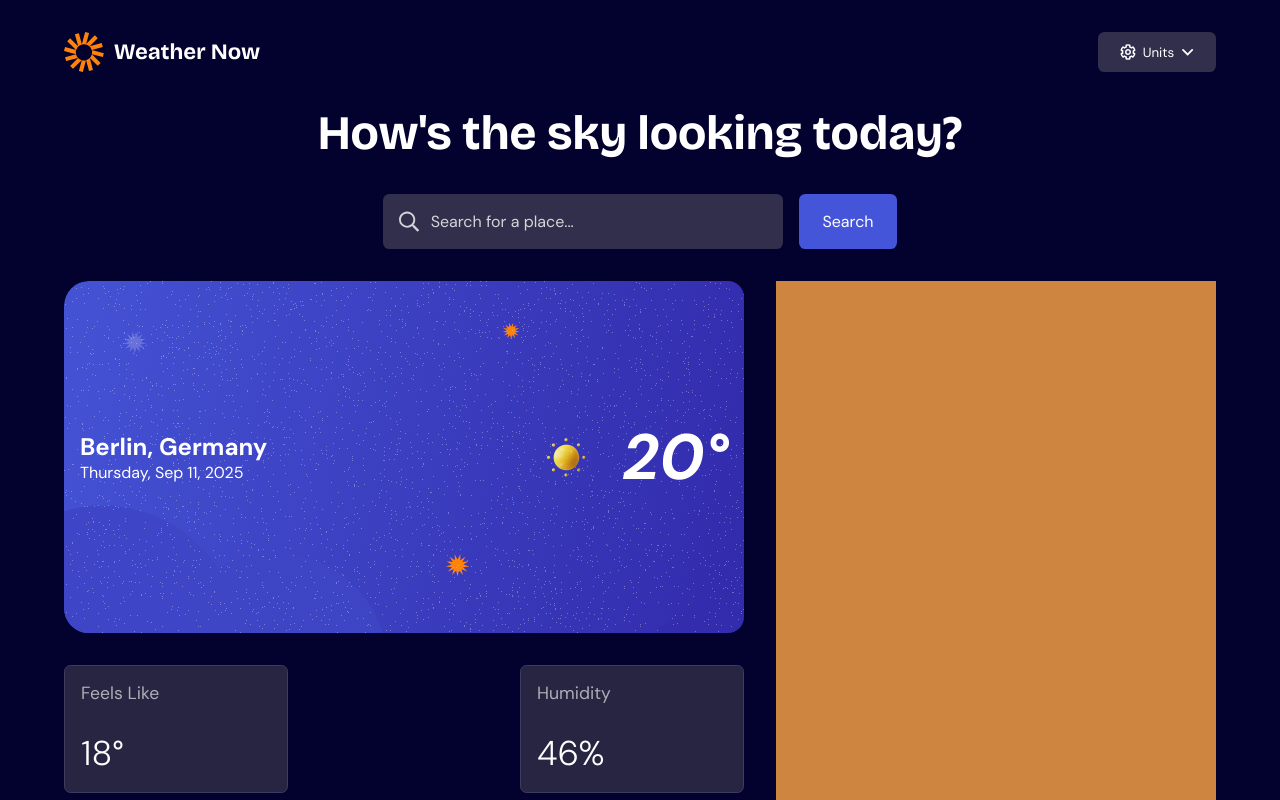
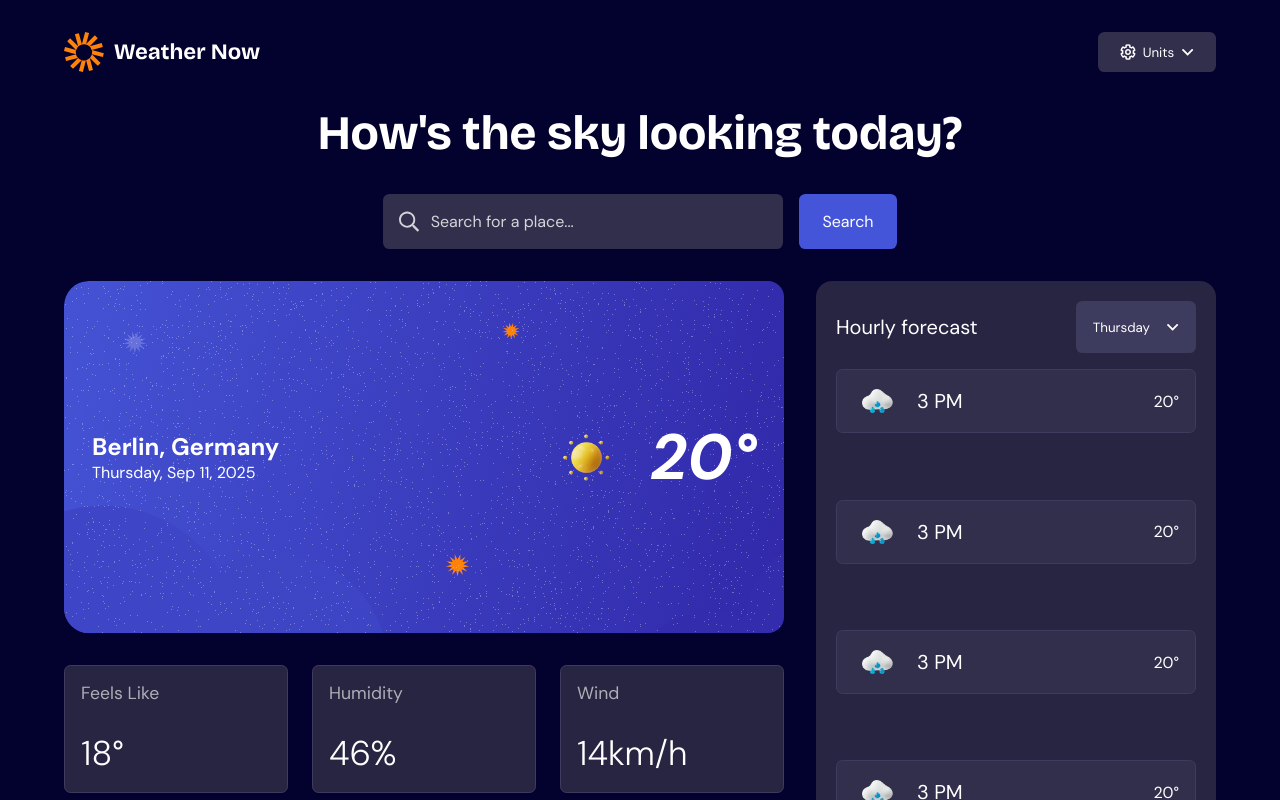
Before and after one commit to ArthurGehlen/weatherApp, a React (Vite) app: page / in a window 1280 px wide. Shown: the top 800 px of the page. Built offline with nearby package versions, Linux system fonts and the light colour scheme.

Commit message:
Estrutura principal finalizada e responsiva

```diff
--- a/src/App.css
+++ b/src/App.css
@@ -8,7 +8,9 @@
   font-family: "DM Sans", sans-serif;
 }
 
-body, #root, html {
+body,
+#root,
+html {
   background-color: hsl(243, 96%, 9%);
   overflow-x: hidden;
 }
@@ -34,7 +36,7 @@ main .temperature_wrapper {
 }
 
 main .hourly_forecast_wrapper {
-  flex: 1 0 25rem;
+  flex: 1 0 20rem;
   background-color: peru;
 }
 
@@ -44,7 +46,7 @@ main .today {
   width: 100%;
   height: 22rem;
   color: hsl(0, 0%, 100%);
-  padding: 1rem;
+  padding: 1.75rem;
   display: flex;
   justify-content: space-between;
   align-items: center;
@@ -61,7 +63,7 @@ main .today h1 {
 }
 
 main .today h1 img {
-  max-width: 5rem;
+  max-width: 6rem;
 }
 
 main .temperature_info_wrapper {
@@ -83,3 +85,46 @@ main .daily_forecast_wrapper .daily_forecast_map {
   justify-content: space-between;
   flex-wrap: wrap;
 }
+
+main .hourly_forecast_wrapper {
+  border-radius: 1rem;
+  padding: 1.25rem;
+  background-color: hsl(243, 27%, 20%);
+}
+
+main .hourly_forecast_wrapper header {
+  height: 5%;
+  display: flex;
+  align-items: center;
+  justify-content: space-between;
+}
+
+main .hourly_forecast_wrapper header p {
+  color: hsl(0, 0%, 100%);
+  font-size: 1.25rem;
+}
+
+main .hourly_forecast_wrapper header button {
+  height: 100%;
+  padding: .2rem 1rem;
+  display: flex;
+  align-items: center;
+  gap: 1rem;
+  background-color: hsl(243, 23%, 30%);
+  color: hsl(0, 0%, 100%);
+  border: 1px solid transparent;
+  border-radius: .4rem;
+}
+
+main .hourly_forecast_wrapper header button img {
+  max-width: 1rem;
+}
+
+main .hourly_forecast_wrapper .hourly_map {
+  margin-top: 1rem;
+  height: calc(95% - 1rem);
+  display: flex;
+  flex-direction: column;
+  justify-content: space-between;
+  gap: 1rem;
+}
--- a/src/App.jsx
+++ b/src/App.jsx
@@ -3,12 +3,14 @@ import Header from "./layout/Header";
 import SearchContainer from "./layout/SearchContainer";
 import TemperatureInfo from "./components/TemperatureInfo";
 import DailyTemperature from "./components/DailyTemperature";
+import HourlyTemperature from "./components/HourlyTemperature";
 
 // Utils
 import "./App.css";
 import get_current_day_info from "./utils/GetCurrentDay";
 
 // Images
+import icon_dropdown from "./assets/images/icon-dropdown.svg";
 import sunny from "./assets/images/icon-sunny.webp";
 import icon_rain from "./assets/images/icon-rain.webp";
 
@@ -91,7 +93,26 @@ function App() {
           </div>
         </div>
 
-        <div className="hourly_forecast_wrapper"></div>
+        <div className="hourly_forecast_wrapper">
+          <header>
+            <p>Hourly forecast</p>
+            <button>
+              {get_current_day_info.week_day()}
+              <img src={icon_dropdown} alt="Dropdown" />
+            </button>
+          </header>
+
+          <div className="hourly_map">
+            <HourlyTemperature icon={icon_rain} temperature="20°" hour="3 PM" />
+            <HourlyTemperature icon={icon_rain} temperature="20°" hour="3 PM" />
+            <HourlyTemperature icon={icon_rain} temperature="20°" hour="3 PM" />
+            <HourlyTemperature icon={icon_rain} temperature="20°" hour="3 PM" />
+            <HourlyTemperature icon={icon_rain} temperature="20°" hour="3 PM" />
+            <HourlyTemperature icon={icon_rain} temperature="20°" hour="3 PM" />
+            <HourlyTemperature icon={icon_rain} temperature="20°" hour="3 PM" />
+            <HourlyTemperature icon={icon_rain} temperature="20°" hour="3 PM" />
+          </div>
+        </div>
       </main>
     </>
   );
--- a/src/components/DailyTemperature.css
+++ b/src/components/DailyTemperature.css
@@ -4,7 +4,6 @@
   color: hsl(0, 0%, 100%);
   width: 8rem;
   padding: 1rem;
-  margin-bottom: 0.8rem;
   border-radius: 0.8rem;
   text-align: center;
 }
@@ -17,3 +16,9 @@
   display: flex;
   justify-content: space-between;
 }
+
+@media screen and (max-width: 678px) {
+  .daily_temperature {
+    margin-bottom: 0.8rem;
+  }
+}
--- /dev/null
+++ b/src/components/HourlyTemperature.css
@@ -0,0 +1,27 @@
+.hourly_temperature {
+  height: 4rem;
+  width: 100%;
+  padding: 1rem;
+  display: flex;
+  align-items: center;
+  justify-content: space-between;
+  background-color: hsl(243, 23%, 24%);
+  border: 1px solid hsl(243, 23%, 30%);
+  border-radius: .4rem;
+  color: hsl(0, 0%, 100%);
+}
+
+.hourly_temperature .hour_wrapper {
+    display: flex;
+    align-items: center;
+    gap: 1rem;
+}
+
+.hourly_temperature .hour_wrapper span {
+    font-size: 1.25rem;
+    color: hsl(0, 0%, 100%);
+}
+
+.hourly_temperature .hour_wrapper img {
+  max-width: 3rem;
+}
--- /dev/null
+++ b/src/components/HourlyTemperature.jsx
@@ -0,0 +1,14 @@
+import "./HourlyTemperature.css";
+
+function HourlyTemperature({ icon, hour, temperature }) {
+  return (
+    <div className="hourly_temperature">
+      <div className="hour_wrapper">
+        <img src={icon} alt="Icon" /> <span>{hour}</span>
+      </div>
+      <p>{temperature}</p>
+    </div>
+  );
+}
+
+export default HourlyTemperature;
```
